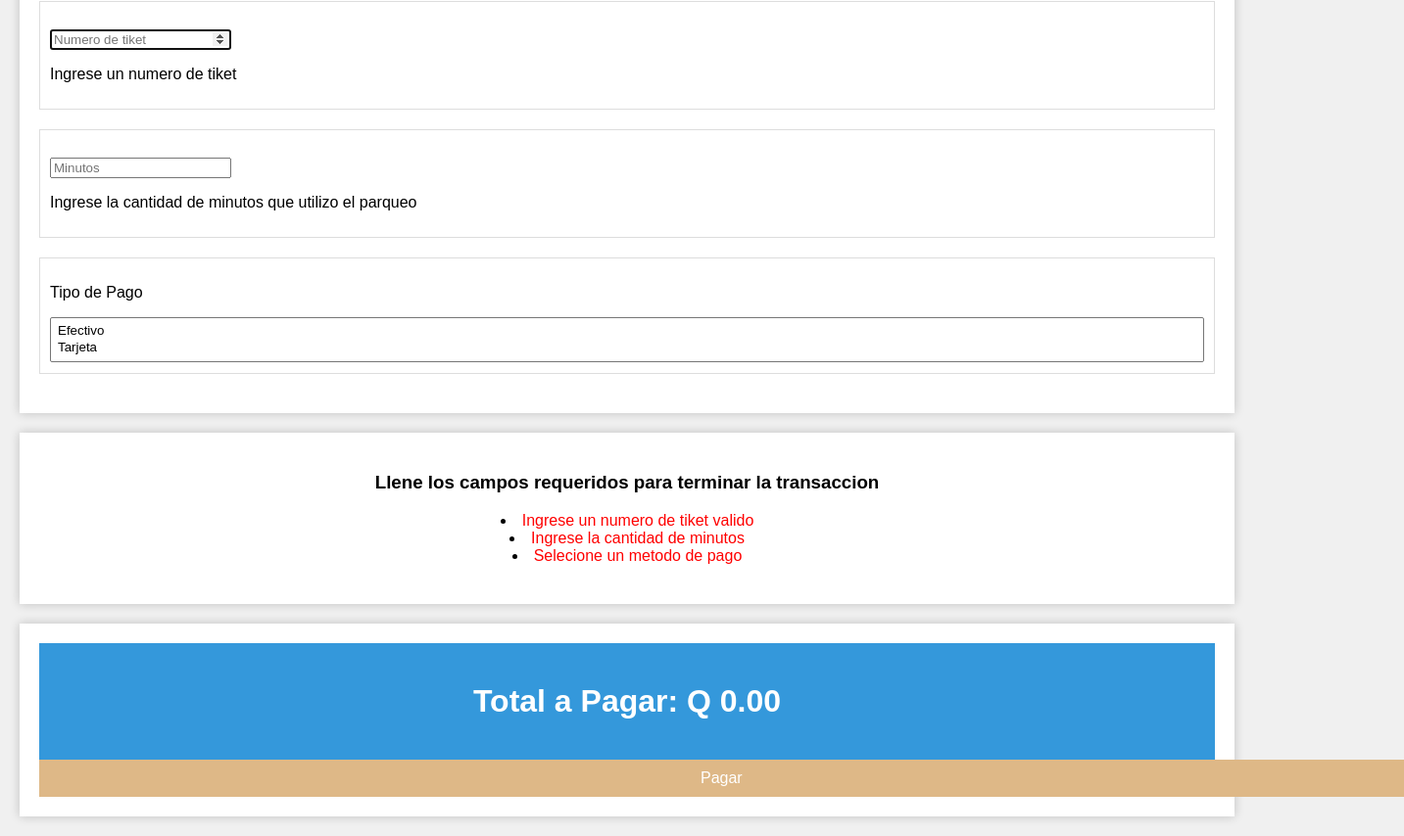
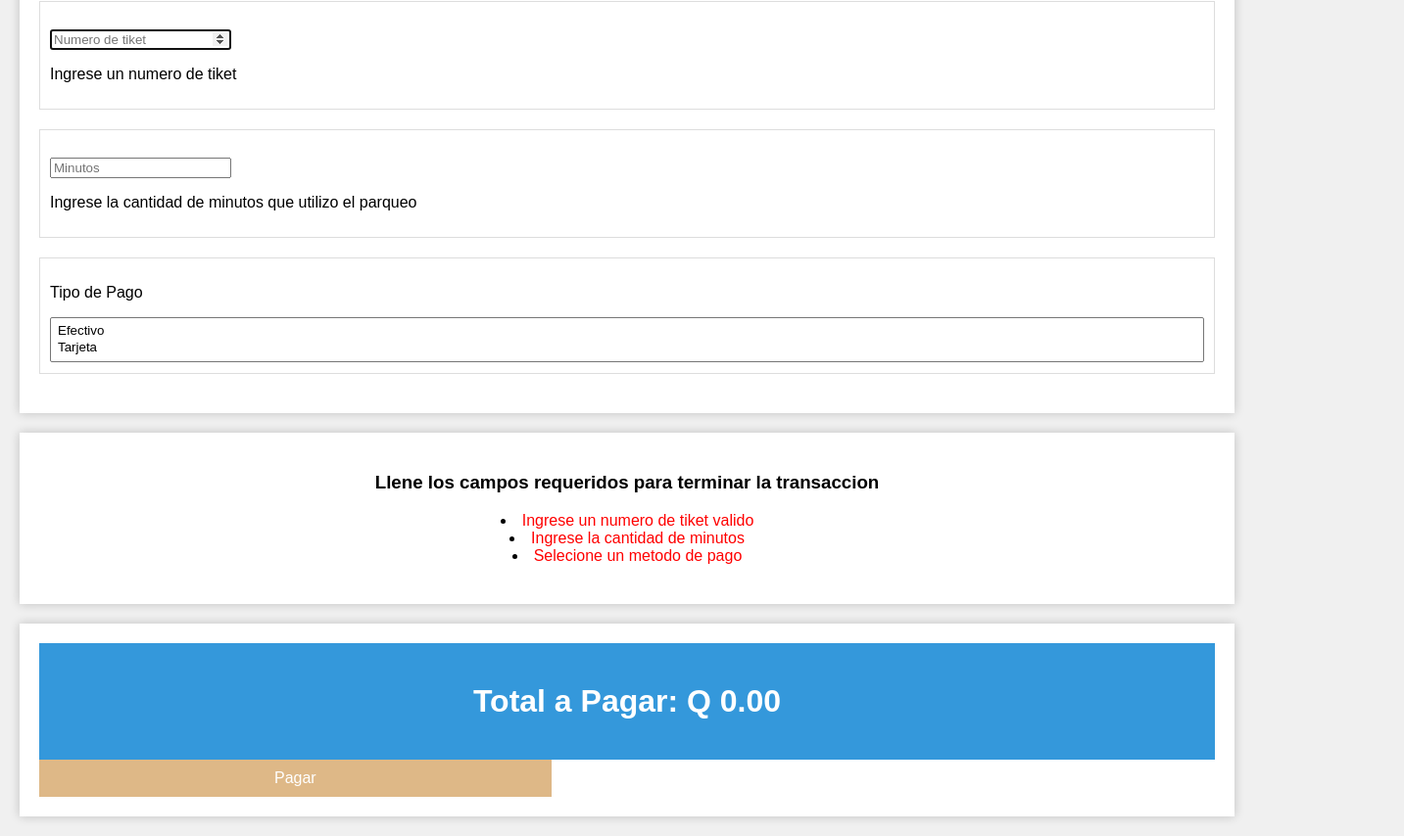
Before and after one commit to mmorales68/Proyecto_Tiket_Parqueo, a plain HTML site: page index.html in a window 1280 px wide. Shown: the part 147-1001 px from the top of the page at 98% size, 1433 px wide, since content can reach past the window. Drawn offline with Linux system fonts and the light colour scheme.

Commit message:
Cambios en el CSS por el tama;p del boton pagar

```diff
--- a/css.css
+++ b/css.css
@@ -54,7 +54,7 @@ li label {
 .divboton input[type="button"] {
     background-color: burlywood;
     color: #fff;
-    padding: 10px 675px; /* Aumenta el padding para hacer el botón más grande */
+    padding: 10px 20%; /* Aumenta el padding para hacer el botón más grande */
     border: none;
     cursor: pointer;;
     font-size: medium; /* Aumenta el tamaño de fuente */
```
